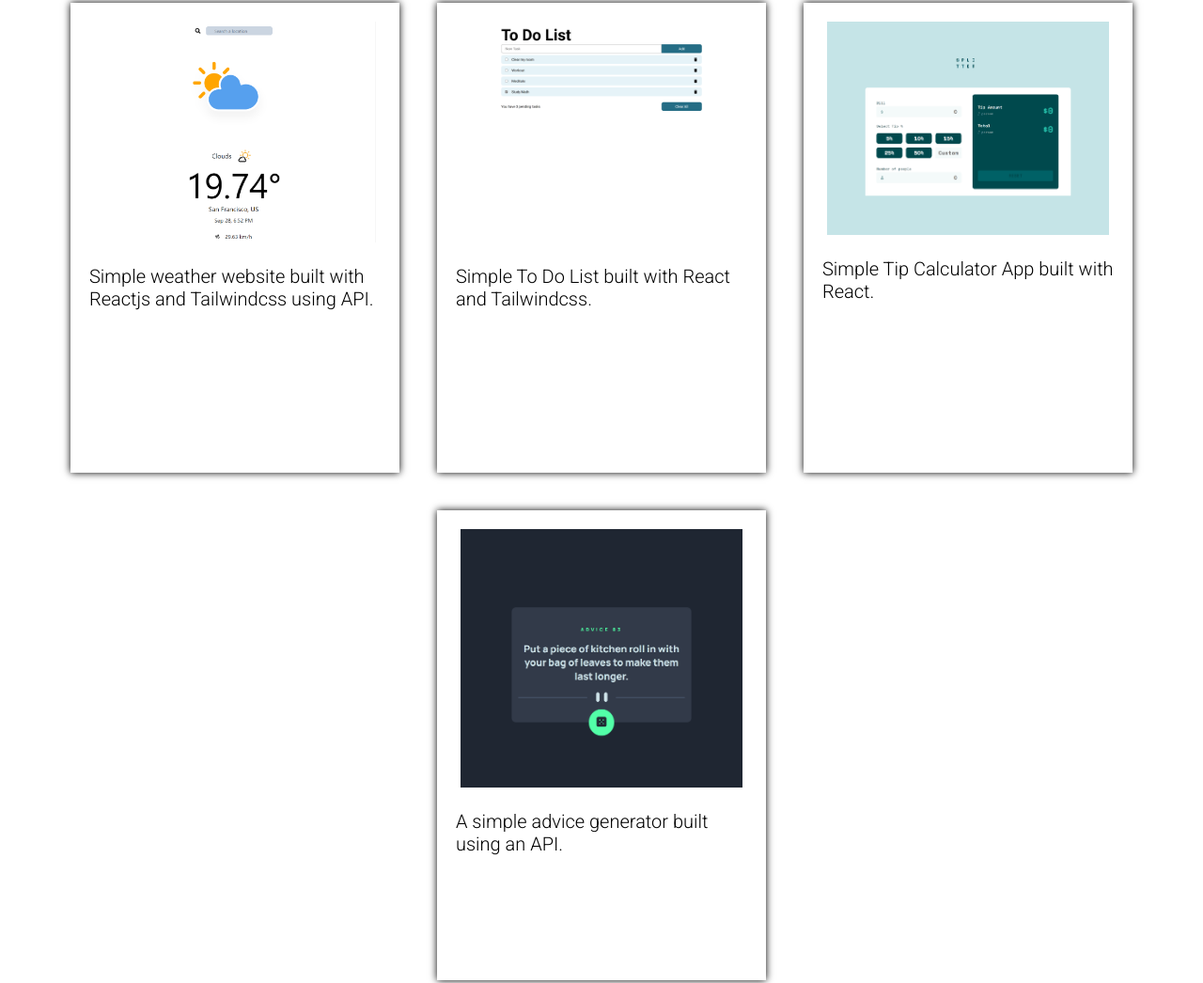
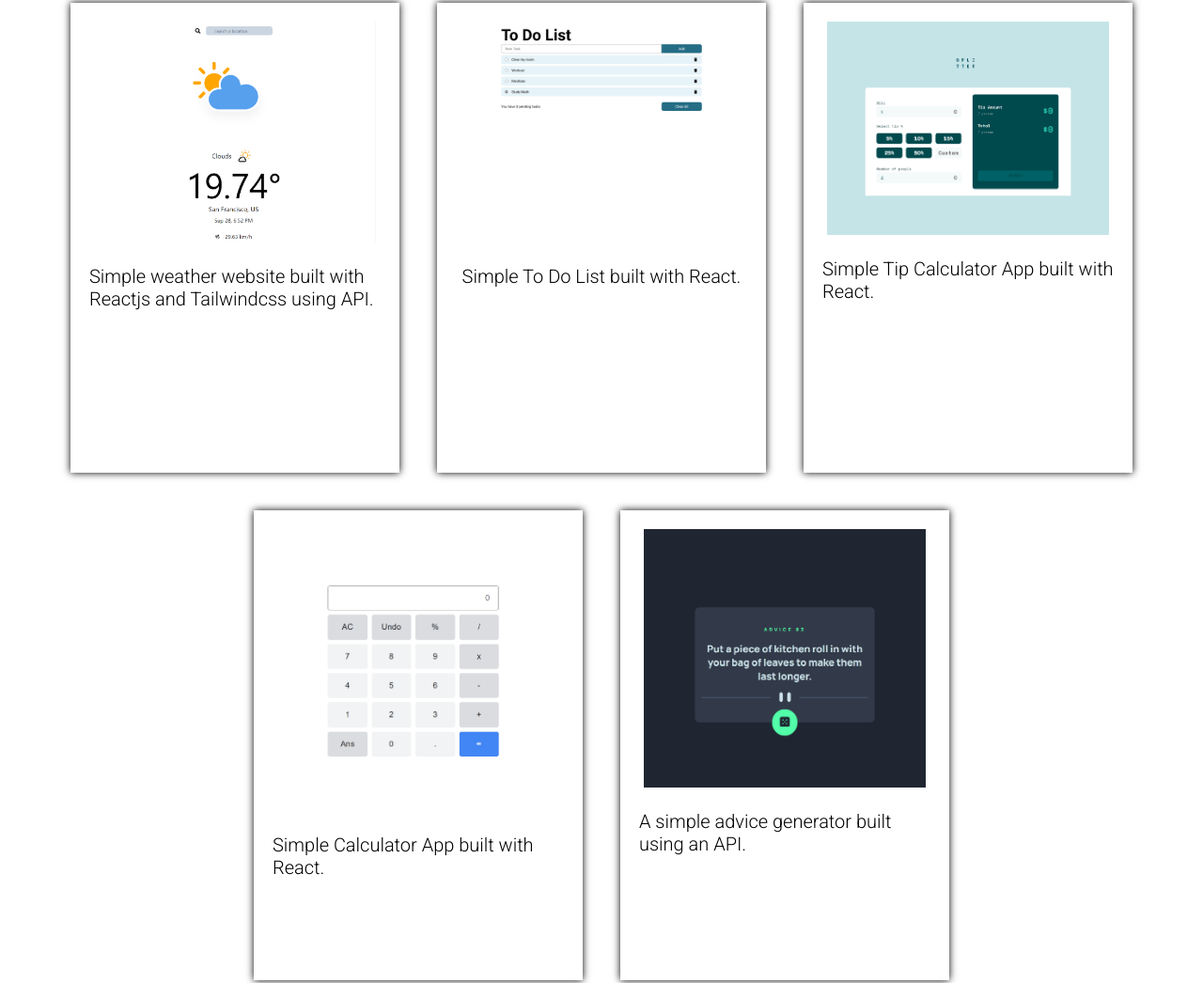
Before and after one commit to Andersonvb/personal-website, a plain HTML site: page index.html in a window 1280 px wide. Shown: the part 819-1865 px from the top of the page at 94% size. Drawn offline with Linux system fonts and the light colour scheme.

Commit message:
Add calculator project

```diff
--- a/index.html
+++ b/index.html
@@ -81,7 +81,7 @@
             <div class="project-card__img">
               <img src="./images/todo-screenshoot.png" alt="Project-image" />
             </div>
-            <p>Simple To Do List built with React and Tailwindcss.</p>
+            <p>Simple To Do List built with React.</p>
           </a>
 
           <a
@@ -93,6 +93,17 @@
               <img src="./images/tip-calculator-app.png" alt="Project-image" />
             </div>
             <p>Simple Tip Calculator App built with React.</p>
+          </a>
+
+          <a
+            href="https://react-calculator-bice.vercel.app/"
+            target="_blank"
+            class="project-card"
+          >
+            <div class="project-card__img">
+              <img src="./images/screenshot-calculator.png" alt="Project-image" />
+            </div>
+            <p>Simple Calculator App built with React.</p>
           </a>
 
           <a
```
Also changed, not shown: images/screenshot-calculator.png (added), images/todo-list.png (deleted).
